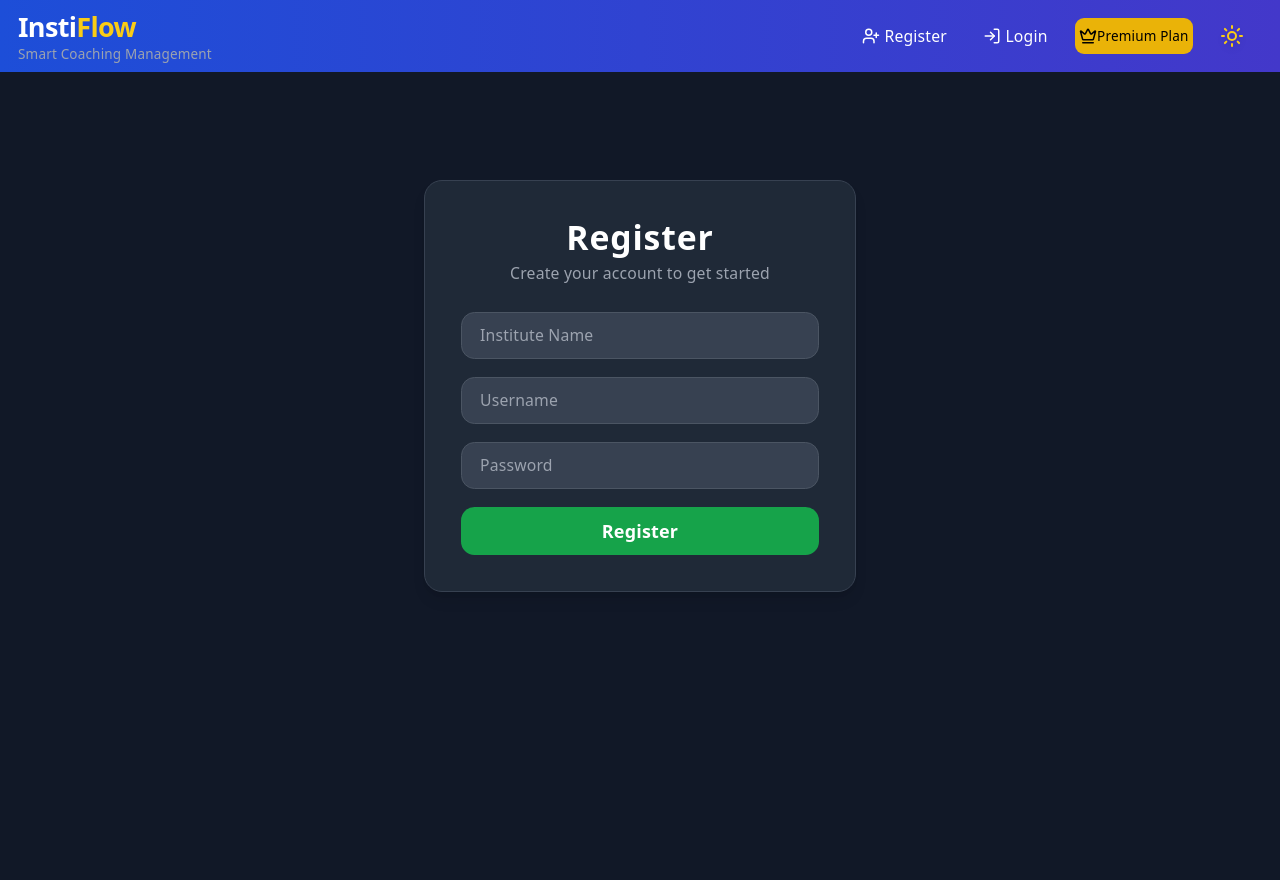
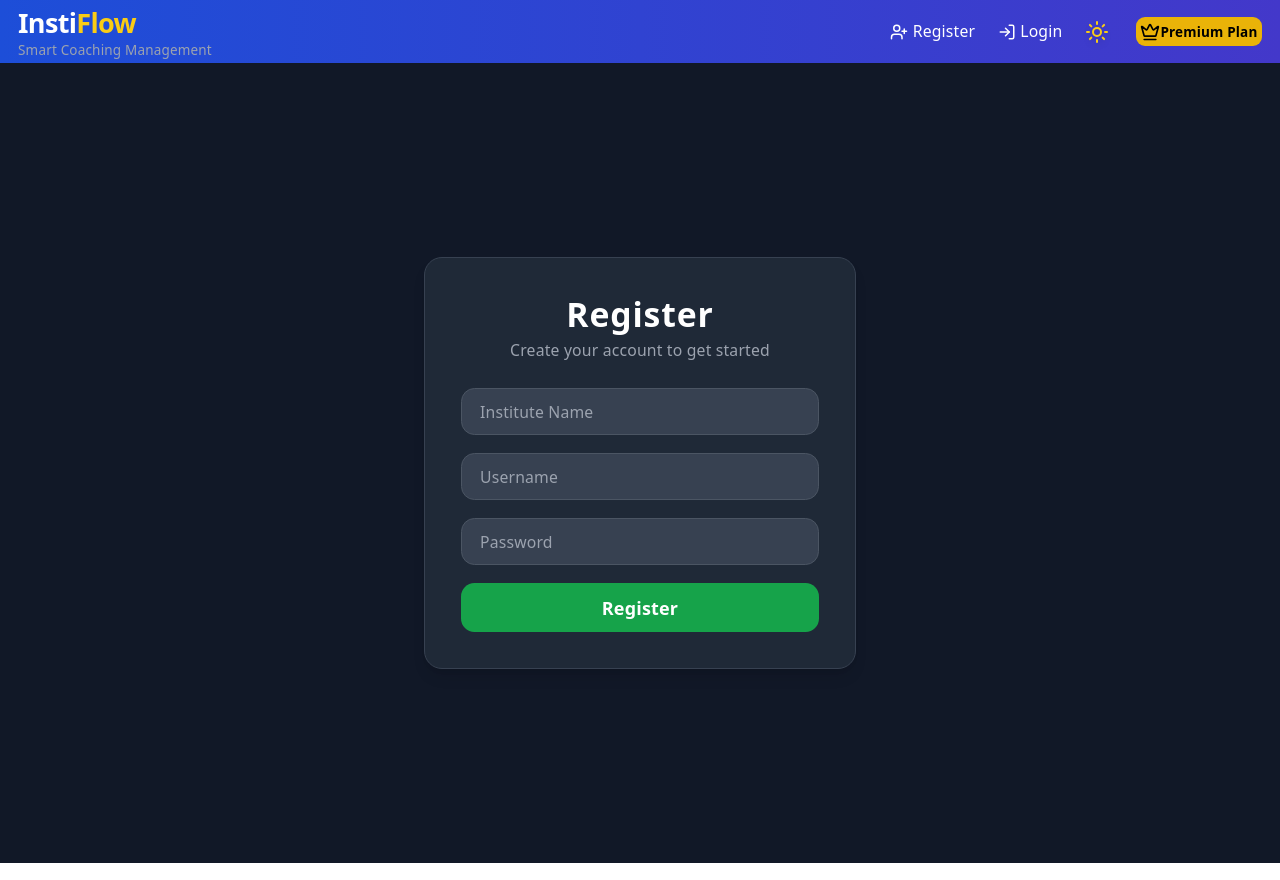
Before and after one commit to Ranjan21gg/Coaching-Management-SaaS, a React (Vite) app in the folder frontend/: page /register in a window 1280 px wide. Built offline with nearby package versions, Linux system fonts and the light colour scheme; no server answers.

Commit message:
User card Updates

```diff
--- a/frontend/src/components/Navbar.jsx
+++ b/frontend/src/components/Navbar.jsx
@@ -18,7 +18,6 @@ export default function Navbar() {
   const [isSubscribed, setIsSubscribed] = useState(false);
   const navigate = useNavigate();
   const isLoggedIn = !!localStorage.getItem("access"); // ✅ FIXED
-
   const [isDark, setIsDark] = useState(false);
 
   const handleLogout = () => {
@@ -44,9 +43,13 @@ export default function Navbar() {
   const [menuOpen, setMenuOpen] = useState(false);
   const closeMenu = () => setMenuOpen(false);
 
+  const user = JSON.parse(
+    localStorage.getItem("user")
+  );
+
   return (
     <nav className="bg-gradient-to-r from-blue-700 to-indigo-700 text-white shadow-lg">
-      <div className="max-w-7xl mx-auto px-4 py-2 flex items-center justify-between">
+      <div className="max-w-7xl mx-auto px-4 py-1 gap-4 flex items-center justify-between">
 
         <div>
           <h1 className="text-2xl font-black tracking-tight">
@@ -68,77 +71,113 @@ export default function Navbar() {
         {/* Menu */}
         <div
           className={`${menuOpen ? "flex" : "hidden"
-            } md:flex flex-col md:flex-row absolute md:static top-16 left-0 w-full md:w-auto bg-indigo-700 md:bg-transparent p-4 md:p-0 gap-2 md:items-center`}
+            } md:flex flex-col md:flex-row fixed md:static z-50 top-16 left-0 w-full md:w-auto bg-indigo-800/95 md:bg-transparent p-4 md:p-0 gap-4 md:items-center md:justify-end`}
         >
 
-          <div className="flex flex-wrap items-center gap-0 text-sm md:text-base">
+          {/* User Card */}
+          {isLoggedIn && user && (
+            <div className="flex items-center gap-2 bg-white/10 px-2 py-0 rounded-2xl border border-white/20">
 
+              {/* Profile Circle */}
+              <div className="w-6 h-6 rounded-full bg-yellow-400 text-black flex items-center justify-center font-bold text-sm shadow-md">
+                {user.username?.charAt(0).toUpperCase()}
+              </div>
+
+              {/* User Details */}
+              <div className="flex flex-col leading-tight">
+                <h1 className="text-sm font-bold uppercase tracking-wide text-white  max-w-[120px] truncate">
+                  {user.institute}
+                </h1>
+
+                <div className="flex items-center gap-2">
+                  <p className="text-xs font-semibold pb-1 text-white">
+                    {user.username}
+                  </p>
+
+                  <span className="text-[10px] bg-yellow-400 text-black px-2 py-[1px] rounded-full font-semibold capitalize">
+                    {user.role}
+                  </span>
+                </div>
+              </div>
+            </div>
+          )}
+
+
+          <div className="flex flex-wrap items-center justify-end gap-1 text-sm md:text-base">
+
+            {/* Logged in */}
             {isLoggedIn && (
               <>
-                <Link to="/dashboard" onClick={closeMenu} className="flex items-center gap-1 px-4 py-2 rounded-lg hover:bg-white hover:text-blue-700 text-sm">
+                <Link to="/dashboard" onClick={closeMenu} className="flex items-center gap-1 px-2 py-1 rounded-lg hover:bg-white hover:text-blue-700 text-sm">
                   <LayoutDashboard size={18} /> Dashboard
                 </Link>
 
-                <Link to="/students" onClick={closeMenu} className="flex items-center gap-1 px-4 py-2 rounded-lg hover:bg-white hover:text-blue-700 text-sm">
+                <Link to="/students" onClick={closeMenu} className="flex items-center gap-1 px-2 py-1 rounded-lg hover:bg-white hover:text-blue-700 text-sm">
                   <Users size={18} /> Students
                 </Link>
 
-                <Link to="/attendance" onClick={closeMenu} className="flex items-center gap-1 px-4 py-2 rounded-lg hover:bg-white hover:text-blue-700 text-sm">
+                <Link to="/attendance" onClick={closeMenu} className="flex items-center gap-1 px-2 py-1 rounded-lg hover:bg-white hover:text-blue-700 text-sm">
                   <CalendarCheck size={18} /> Attendance
                 </Link>
 
-                <Link to="/fees" onClick={closeMenu} className="flex items-center gap-1 px-4 py-2 rounded-lg hover:bg-white hover:text-blue-700 text-sm">
+                <Link to="/fees" onClick={closeMenu} className="flex items-center gap-1 px-2 py-1 rounded-lg hover:bg-white hover:text-blue-700 text-sm">
                   <Wallet size={18} /> Fees
                 </Link>
 
-                <Link to="/add-student" onClick={closeMenu} className="flex items-center gap-1 px-4 py-2 rounded-lg hover:bg-white hover:text-blue-700 text-sm">
+                <Link to="/add-student" onClick={closeMenu} className="flex items-center gap-1 px-2 py-1 rounded-lg hover:bg-white hover:text-blue-700 text-sm">
                   <UserRoundPlus size={18} /> Add Student
                 </Link>
 
+                {/* LOGOUT */}
                 <button
                   onClick={handleLogout}
-                  className="flex items-center gap-1 px-4 py-2 rounded-lg hover:bg-white hover:text-blue-700 text-sm"
+                  className="flex items-center gap-1 px-2 py-1 rounded-lg hover:bg-white hover:text-blue-700 text-sm"
                 >
                   <LogOut size={18} /> Logout
                 </button>
               </>
             )}
 
+            {/* Logged out */}
             {!isLoggedIn && (
               <>
-                <Link to="/register" onClick={closeMenu} className="flex items-center gap-1 px-4 py-2 rounded-lg hover:bg-white hover:text-blue-700 text-sm">
+                <Link to="/register" onClick={closeMenu} className="flex items-center gap-1 px-2 py-1 rounded-lg hover:bg-white hover:text-blue-700 text-sm">
                   <UserPlus size={18} /> Register
                 </Link>
 
-                <Link to="/" onClick={closeMenu} className="flex items-center gap-1 px-4 py-2 rounded-lg hover:bg-white hover:text-blue-700 text-sm">
+                <Link to="/" onClick={closeMenu} className="flex items-center gap-1 px-2 py-1 rounded-lg hover:bg-white hover:text-blue-700 text-sm">
                   <LogIn size={18} /> Login
                 </Link>
               </>
             )}
 
-            {!isSubscribed && (
-              <button onClick={() => navigate("/subscribe")}
-                onClick={closeMenu}
-                className="flex items-center gap-0 bg-yellow-500 text-black ml-2 mr-2 px-1 py-2 rounded-lg text-xs rounded-lg hover:bg-white hover:text-blue-700">
-                <Crown size={18} />
-                Premium Plan
-              </button>
-            )}
-
+            {/* Theme */}
             <button
               onClick={() => {
                 handleToggle();
                 closeMenu();
               }}
-              className="px-4 py-2 rounded-lg"
+              className="px-2 py-1 rounded-lg"
             >
               {!isDark ? <Sun size={24} className="text-yellow-400 drop-shadow-md" /> : <Moon size={24} className="text-blue-300 drop-shadow-md" />}
             </button>
           </div>
 
+          <div>
+            {/* Premium */}
+            {!isSubscribed && (
+              <button onClick={() => navigate("/subscribe")}
+                onClick={closeMenu}
+                className="flex items-center gap-0 bg-yellow-500 text-black ml-0 mr-0 px-1 py-1 rounded-lg text-xs font-bold rounded-lg hover:bg-white hover:text-blue-700">
+                <Crown size={20} />
+                Premium Plan
+              </button>
+            )}
+          </div>
+
         </div>
 
-      </div>
-    </nav>
+      </div >
+    </nav >
   );
 }
--- a/frontend/src/pages/AddStudent.jsx
+++ b/frontend/src/pages/AddStudent.jsx
@@ -18,7 +18,7 @@ export default function AddStudent() {
 
 
   return (
-      <div className="min-height:40vh bg-gray-900 flex items-center justify-center p-16 px-4 dark:bg-blue-200">
+      <div className="min-h-screen bg-gray-900 flex items-center justify-center p-16 px-4 dark:bg-blue-200">
         <div className="w-full max-w-md bg-gray-800  dark:bg-white  shadow rounded-2xl p-10 border border-gray-700">
 
           {/* Header */}
--- a/frontend/src/pages/Dashboard.jsx
+++ b/frontend/src/pages/Dashboard.jsx
@@ -5,6 +5,7 @@ export default function Dashboard() {
   const [students, setStudents] = useState([]);
   const [fees, setFees] = useState([]);
   const [attendance, setAttendance] = useState([]);
+
 
   useEffect(() => {
     fetchData();
@@ -28,7 +29,6 @@ export default function Dashboard() {
     (acc, fee) => acc + fee.due,
     0
   );
-
 
 
   const handleSubscribe = async () => {
@@ -75,6 +75,7 @@ export default function Dashboard() {
     //"bg-white text-black dark:bg-gray-900 dark:text-white"
 
     <div className="p-6 bg-gray-900  dark:bg-blue-200  min-h-screen text-white  dark:text-black">
+      <h1>{}</h1>
       <h1 className="text-2xl font-bold mb-6">Dashboard</h1>
 
       <div className="grid grid-cols-1 md:grid-cols-2 lg:grid-cols-4 gap-4">
--- a/frontend/src/pages/Register.jsx
+++ b/frontend/src/pages/Register.jsx
@@ -37,7 +37,7 @@ export default function Register() {
   };
 
   return (
-    <div className="p-10 pt-24 pb-64 bg-gray-900 dark:bg-blue-200 flex items-center justify-center px-4">
+    <div className="min-h-screen bg-gray-900 dark:bg-blue-200 flex items-center justify-center px-4">
       <div className="w-full mb-18 max-w-sm bg-gray-800 dark:bg-white p-8 rounded-2xl shadow-lg border border-gray-700">
 
         {/* Header */}
```
Also changed, not shown: frontend/src/pages/Login.jsx (+70 -13 lines).
